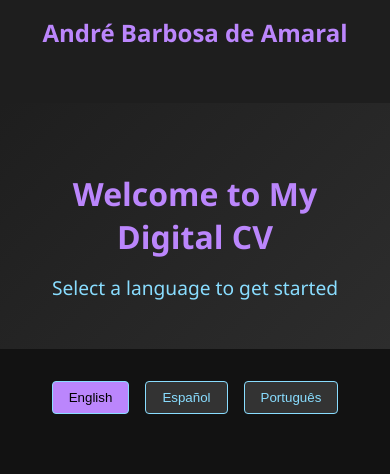
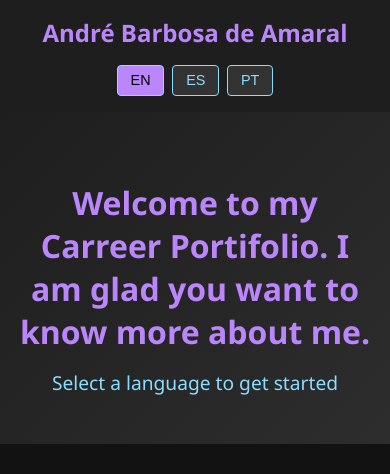
Before and after one commit to heyvoon/andrebarbosacv.github.io, a Jekyll site: the page built from index.md, in a window 390 px wide. Shown: the top 474 px of the page. Built offline with Jekyll 4.4.1, drawn with Linux system fonts in a browser that asks for light colours.

Commit message:
comesmetics changes

```diff
--- a/_config.yml
+++ b/_config.yml
@@ -7,18 +7,13 @@ plugins:
   - jekyll-remote-theme
 
 include:
-  - _pages
-
-header_pages:
-  - resume-en.md
-  - resume-es.md
-  - resume-pt.md
+  - assets/resumes
 
 defaults:
   - scope:
-      path: "_pages"
+      path: "assets/resumes"
     values:
-      permalink: /:basename/
+      permalink: /resume-:basename/
 
 resume:
   en:
--- a/_includes/header.html
+++ b/_includes/header.html
@@ -1,10 +1,12 @@
 <header>
     <div class="container">
         <a class="site-title" href="{{ '/' | relative_url }}">{{ site.title }}</a>
-        <nav>
-            {% for page in site.header_pages %}
-                <a href="{{ page.url | relative_url }}">{{ page.title }}</a>
-            {% endfor %}
-        </nav>
+        <div class="header-right">
+            <div class="language-switcher">
+                <button class="language-btn" data-lang="en" title="English">EN</button>
+                <button class="language-btn" data-lang="es" title="Español">ES</button>
+                <button class="language-btn" data-lang="pt" title="Português">PT</button>
+            </div>
+        </div>
     </div>
 </header>
--- a/_layouts/default.html
+++ b/_layouts/default.html
@@ -15,5 +15,19 @@ layout: default
         {{ content }}
     </main>
     {% include footer.html %}
+    <script>
+        // Header language switcher functionality
+        document.addEventListener('DOMContentLoaded', function() {
+            const headerLangButtons = document.querySelectorAll('.header-right .language-btn');
+
+            headerLangButtons.forEach(button => {
+                button.addEventListener('click', function() {
+                    const lang = this.getAttribute('data-lang');
+                    // Navigate to the resume page for the selected language
+                    window.location.href = '/resume-' + lang + '/';
+                });
+            });
+        });
+    </script>
 </body>
 </html>
--- a/assets/css/main.scss
+++ b/assets/css/main.scss
@@ -28,6 +28,22 @@ header .container {
   display: flex;
   justify-content: space-between;
   align-items: center;
+}
+
+.header-right {
+  display: flex;
+  align-items: center;
+}
+
+.header-right .language-switcher {
+  margin: 0;
+  gap: 0.5rem;
+}
+
+.header-right .language-btn {
+  padding: 0.4rem 0.8rem;
+  font-size: 0.9rem;
+  min-width: 40px;
 }
 
 .site-title {
@@ -218,6 +234,11 @@ footer {
     gap: 1rem;
   }
 
+  .header-right {
+    width: 100%;
+    justify-content: center;
+  }
+
   nav a {
     margin: 0 0.5rem;
   }
--- a/index.md
+++ b/index.md
@@ -4,7 +4,7 @@ title: Home
 ---
 
 <div class="hero-section">
-  <h1>Welcome to My Digital CV</h1>
+  <h1>Welcome to my Carreer Portifolio. I am glad you want to know more about me.</h1>
   <p>Select a language to get started</p>
 </div>
 
```
